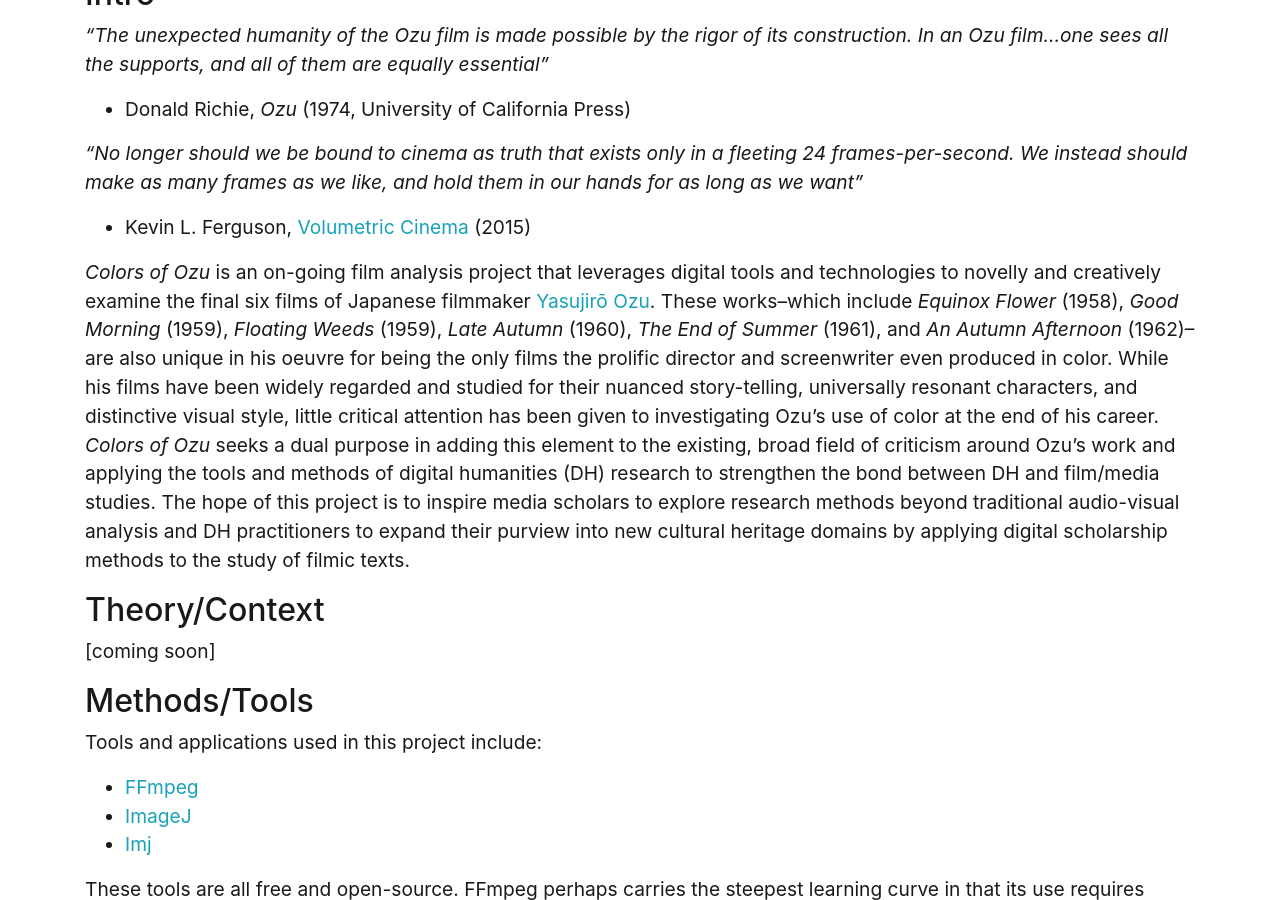
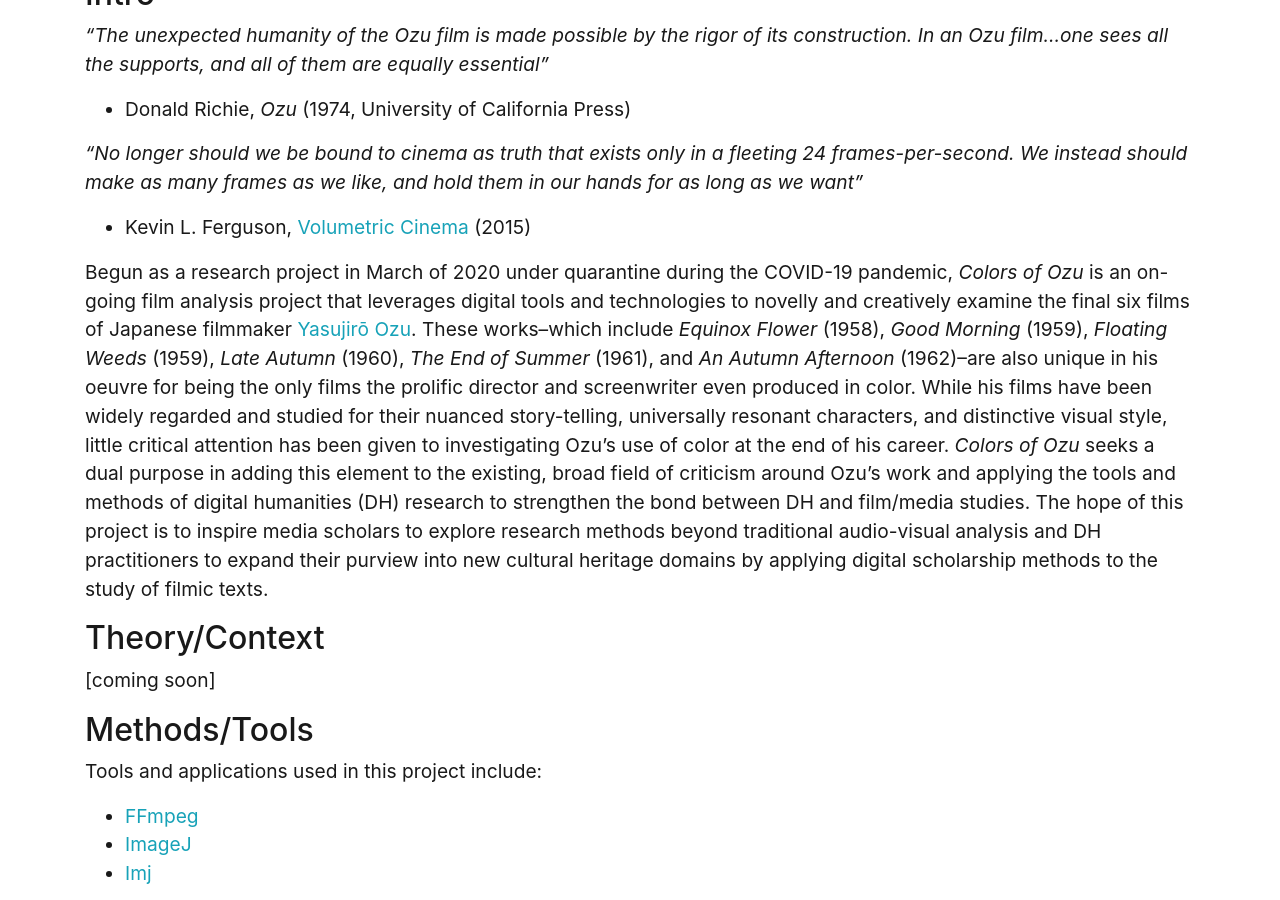
Before and after one commit to drodz11/colors-of-ozu, a Jekyll site: the page built from pages/about.md, in a window 1280 px wide and 900 px high, scrolled down 413 px. Built offline with Jekyll 4.4.1, drawn with Linux system fonts in a browser that asks for light colours.

Commit message:
Update about.md

```diff
--- a/pages/about.md
+++ b/pages/about.md
@@ -18,7 +18,7 @@
 We instead should make as many frames as we like, and hold them in our hands for as long as we want"_
 - Kevin L. Ferguson, [Volumetric Cinema](http://mediacommons.org/intransition/2015/03/10/volumetric-cinema) (2015)
 
-_Colors of Ozu_ is an on-going film analysis project that leverages digital tools and technologies to novelly and creatively examine the final six films of Japanese filmmaker [Yasujirō Ozu](https://en.wikipedia.org/wiki/Yasujir%C5%8D_Ozu). These works--which include _Equinox Flower_ (1958), _Good Morning_ (1959), _Floating Weeds_ (1959), _Late Autumn_ (1960), _The End of Summer_ (1961), and _An Autumn Afternoon_ (1962)--are also unique in his oeuvre for being the only films the prolific director and screenwriter even produced in color. While his films have been widely regarded and studied for their nuanced story-telling, universally resonant characters, and distinctive visual style, little critical attention has been given to investigating Ozu's use of color at the end of his career. _Colors of Ozu_ seeks a dual purpose in adding this element to the existing, broad field of criticism around Ozu's work and applying the tools and methods of digital humanities (DH) research to strengthen the bond between DH and film/media studies. The hope of this project is to inspire media scholars to explore research methods beyond traditional audio-visual analysis and DH practitioners to expand their purview into new cultural heritage domains by applying digital scholarship methods to the study of filmic texts.
+Begun as a research project in March of 2020 under quarantine during the COVID-19 pandemic, _Colors of Ozu_ is an on-going film analysis project that leverages digital tools and technologies to novelly and creatively examine the final six films of Japanese filmmaker [Yasujirō Ozu](https://en.wikipedia.org/wiki/Yasujir%C5%8D_Ozu). These works--which include _Equinox Flower_ (1958), _Good Morning_ (1959), _Floating Weeds_ (1959), _Late Autumn_ (1960), _The End of Summer_ (1961), and _An Autumn Afternoon_ (1962)--are also unique in his oeuvre for being the only films the prolific director and screenwriter even produced in color. While his films have been widely regarded and studied for their nuanced story-telling, universally resonant characters, and distinctive visual style, little critical attention has been given to investigating Ozu's use of color at the end of his career. _Colors of Ozu_ seeks a dual purpose in adding this element to the existing, broad field of criticism around Ozu's work and applying the tools and methods of digital humanities (DH) research to strengthen the bond between DH and film/media studies. The hope of this project is to inspire media scholars to explore research methods beyond traditional audio-visual analysis and DH practitioners to expand their purview into new cultural heritage domains by applying digital scholarship methods to the study of filmic texts.
 
 
 ## Theory/Context
```
